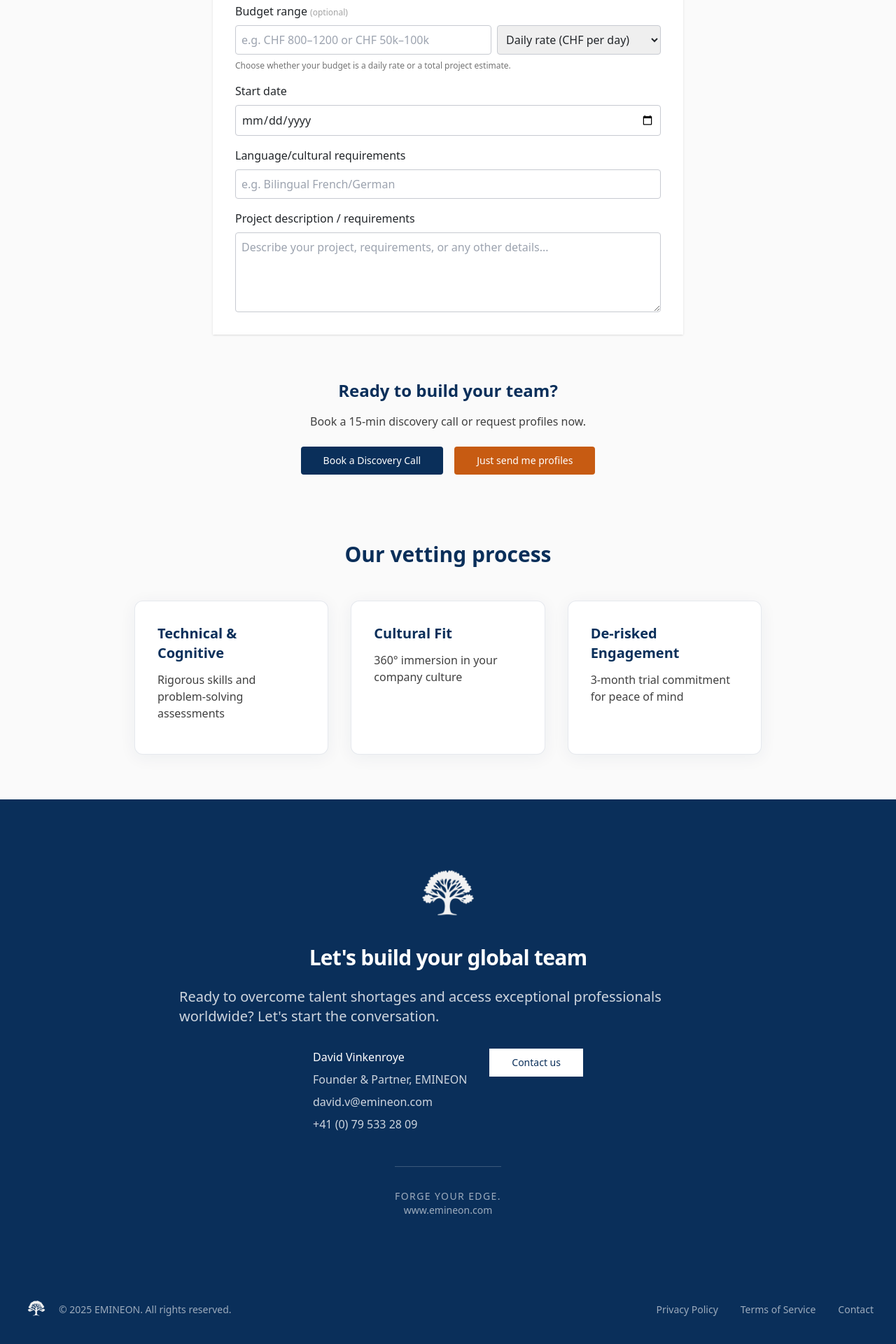
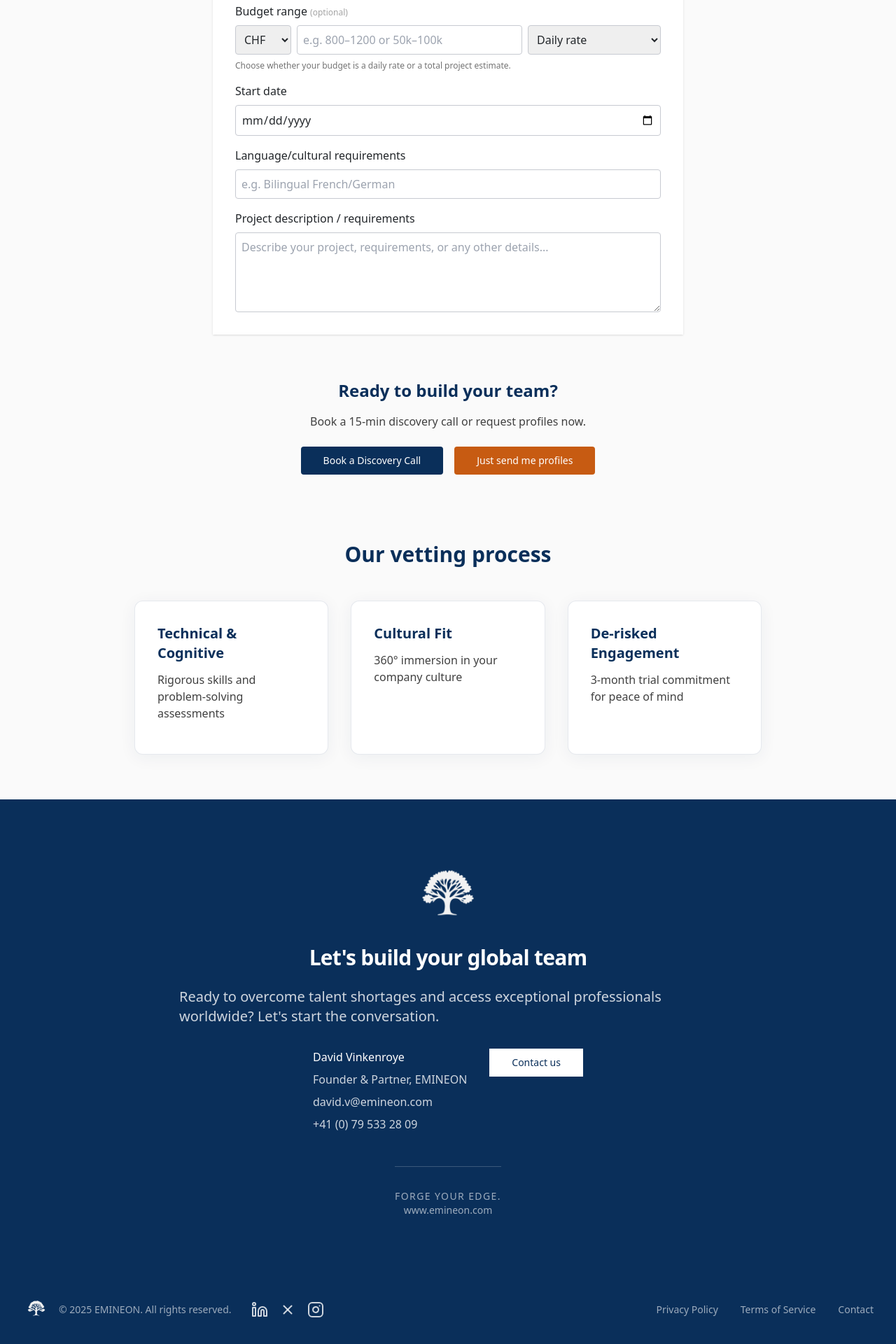
Before and after one commit to David-tech-creator/Emineon, a Next.js app: page /find-talent in a window 1280 px wide. Shown: the part 997-2917 px from the top of the page at 70% size. Built offline with nearby package versions, Linux system fonts and the light colour scheme.

Commit message:
Add currency dropdown (CHF, EUR, USD) to budget range in /find-talent form

```diff
--- a/app/find-talent/page.tsx
+++ b/app/find-talent/page.tsx
@@ -5,6 +5,7 @@ import { Button } from "@/components/ui/button";
 import { useRef } from "react";
 import { motion, AnimatePresence } from "framer-motion";
 import { useState } from "react";
+import { Linkedin, Instagram } from "lucide-react";
 
 function VettingProcessCard({ title, description, hoverDetail }: { title: string; description: string; hoverDetail: string }) {
   const [hovered, setHovered] = useState(false);
@@ -133,7 +134,7 @@ export default function FindTalentPage() {
       </section>
 
       {/* Needs Analysis Form */}
-      <section ref={formRef} className="w-full max-w-2xl bg-white rounded-lg shadow p-8 mt-12 mb-16 scroll-mt-20">
+      <section ref={formRef} className="w-full max-w-2xl bg-white rounded-lg shadow p-4 sm:p-8 mt-8 sm:mt-12 mb-12 sm:mb-16 scroll-mt-20">
         <h2 className="text-2xl font-bold text-emineon-blue mb-4">Tell us what you need</h2>
         <form className="space-y-4">
           <div className="flex flex-col gap-2">
@@ -154,11 +155,18 @@ export default function FindTalentPage() {
           </div>
           <div className="flex flex-col gap-2">
             <label className="font-medium">Budget range <span className="text-xs text-neutral-400">(optional)</span></label>
-            <div className="flex gap-2">
-              <input className="border rounded p-2 flex-1" type="text" placeholder="e.g. CHF 800–1200 or CHF 50k–100k" />
+            <div className="flex flex-col sm:flex-row gap-2">
+              <div className="flex gap-2 w-full">
+                <select className="border rounded p-2" defaultValue="CHF" style={{ minWidth: 80 }}>
+                  <option value="CHF">CHF</option>
+                  <option value="EUR">EUR</option>
+                  <option value="USD">USD</option>
+                </select>
+                <input className="border rounded p-2 flex-1" type="text" placeholder="e.g. 800–1200 or 50k–100k" />
+              </div>
               <select className="border rounded p-2" defaultValue="daily">
-                <option value="daily">Daily rate (CHF per day)</option>
-                <option value="total">Total project budget (CHF)</option>
+                <option value="daily">Daily rate</option>
+                <option value="total">Total project budget</option>
               </select>
             </div>
             <span className="text-xs text-neutral-500">Choose whether your budget is a daily rate or a total project estimate.</span>
@@ -263,8 +271,21 @@ export default function FindTalentPage() {
       <footer className="py-8 bg-emineon-dark text-white/60 w-full">
         <div className="container flex flex-col md:flex-row justify-between items-center gap-6 md:gap-0">
           <div className="flex items-center gap-3">
-            <Image src="/Emineon logo_tree_white.png" alt="Emineon logo" height={40} width={40} className="h-10 w-auto" />
+            <motion.div whileHover={{ scale: 1.15 }} transition={{ type: 'spring', stiffness: 300, damping: 18 }} className="h-10 w-auto">
+              <Image src="/Emineon logo_tree_white.png" alt="Emineon logo" height={40} width={40} />
+            </motion.div>
             <span className="text-sm hidden md:inline">© {new Date().getFullYear()} EMINEON. All rights reserved.</span>
+            <div className="flex gap-4 ml-4">
+              <a href="#" aria-label="LinkedIn" className="text-white/80 hover:text-emineon-orange transition-colors" target="_blank" rel="noopener noreferrer">
+                <Linkedin className="w-6 h-6" />
+              </a>
+              <a href="#" aria-label="X (Twitter)" className="text-white/80 hover:text-emineon-orange transition-colors" target="_blank" rel="noopener noreferrer">
+                <svg viewBox="0 0 24 24" fill="none" stroke="currentColor" strokeWidth="2" strokeLinecap="round" strokeLinejoin="round" className="w-6 h-6"><path d="M17.5 6.5L6.5 17.5"/><path d="M6.5 6.5l11 11"/></svg>
+              </a>
+              <a href="#" aria-label="Instagram" className="text-white/80 hover:text-emineon-orange transition-colors" target="_blank" rel="noopener noreferrer">
+                <Instagram className="w-6 h-6" />
+              </a>
+            </div>
           </div>
           <span className="text-sm md:hidden text-center block mt-2">© {new Date().getFullYear()} EMINEON. All rights reserved.</span>
           <div className="flex gap-8 mt-4 md:mt-0">
```
